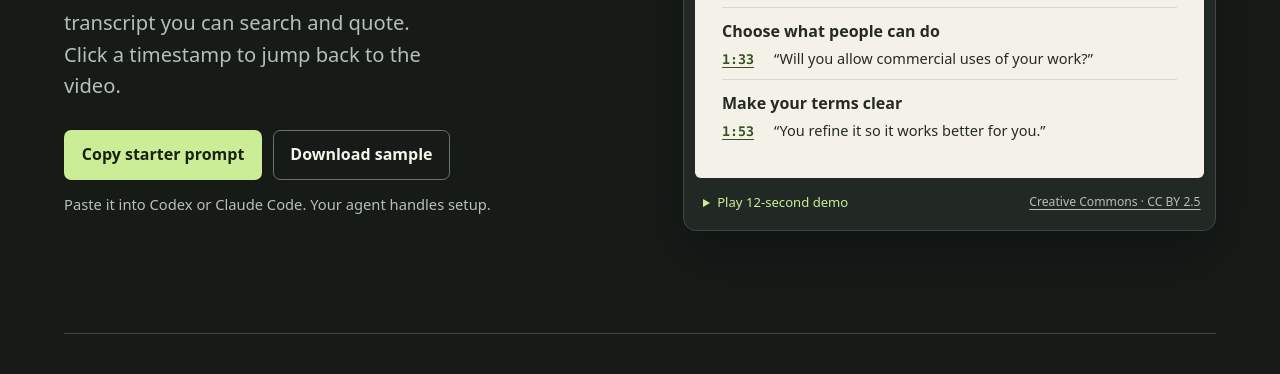
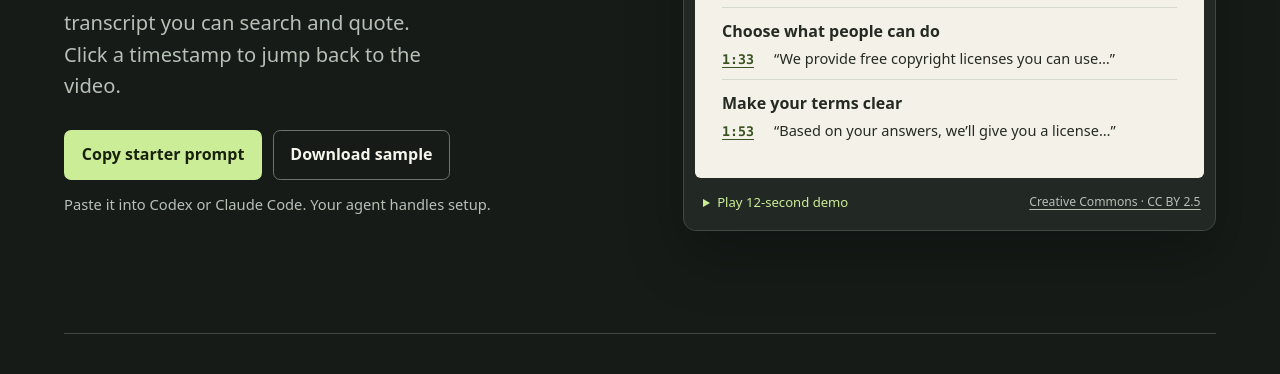
Before and after one commit to andrewpeluso/transcript-deck, a website: page site/index.html in a window 1280 px wide. Shown: the part 426-800 px from the top of the page. Drawn offline with Linux system fonts and the light colour scheme.

```diff
--- a/site/index.html
+++ b/site/index.html
@@ -38,8 +38,8 @@
         <div class="sheet" id="clean">
           <p class="sheet-title">How Creative Commons<br> licenses work</p>
           <section><h3>Share your work for reuse</h3><div><a class="time" href="https://www.youtube.com/watch?v=q0VzUigrb_g&amp;t=73s" target="_blank" rel="noopener">1:13</a><p>But sometimes full copyright is too restrictive.</p></div></section>
-          <section><h3>Choose what people can do</h3><div><a class="time" href="https://www.youtube.com/watch?v=q0VzUigrb_g&amp;t=93s" target="_blank" rel="noopener">1:33</a><p>“Will you allow commercial uses of your work?”</p></div></section>
-          <section><h3>Make your terms clear</h3><div><a class="time" href="https://www.youtube.com/watch?v=q0VzUigrb_g&amp;t=113s" target="_blank" rel="noopener">1:53</a><p>“You refine it so it works better for you.”</p></div></section>
+          <section><h3>Choose what people can do</h3><div><a class="time" href="https://www.youtube.com/watch?v=q0VzUigrb_g&amp;t=93s" target="_blank" rel="noopener">1:33</a><p>“We provide free copyright licenses you can use…”</p></div></section>
+          <section><h3>Make your terms clear</h3><div><a class="time" href="https://www.youtube.com/watch?v=q0VzUigrb_g&amp;t=113s" target="_blank" rel="noopener">1:53</a><p>“Based on your answers, we’ll give you a license…”</p></div></section>
         </div>
         <pre id="raw" class="sheet raw" aria-label="Source captions" tabindex="0" hidden><!-- raw-caption-preview --></pre>
         <div class="example-bottom"><button class="demo" id="demo" type="button"><span aria-hidden="true"></span><span id="demo-label">Play 12-second demo</span></button><a href="https://creativecommons.org/about/videos/wanna-work-together/">Creative Commons · CC BY 2.5</a></div>
```
Also changed, not shown: 1 other file.
